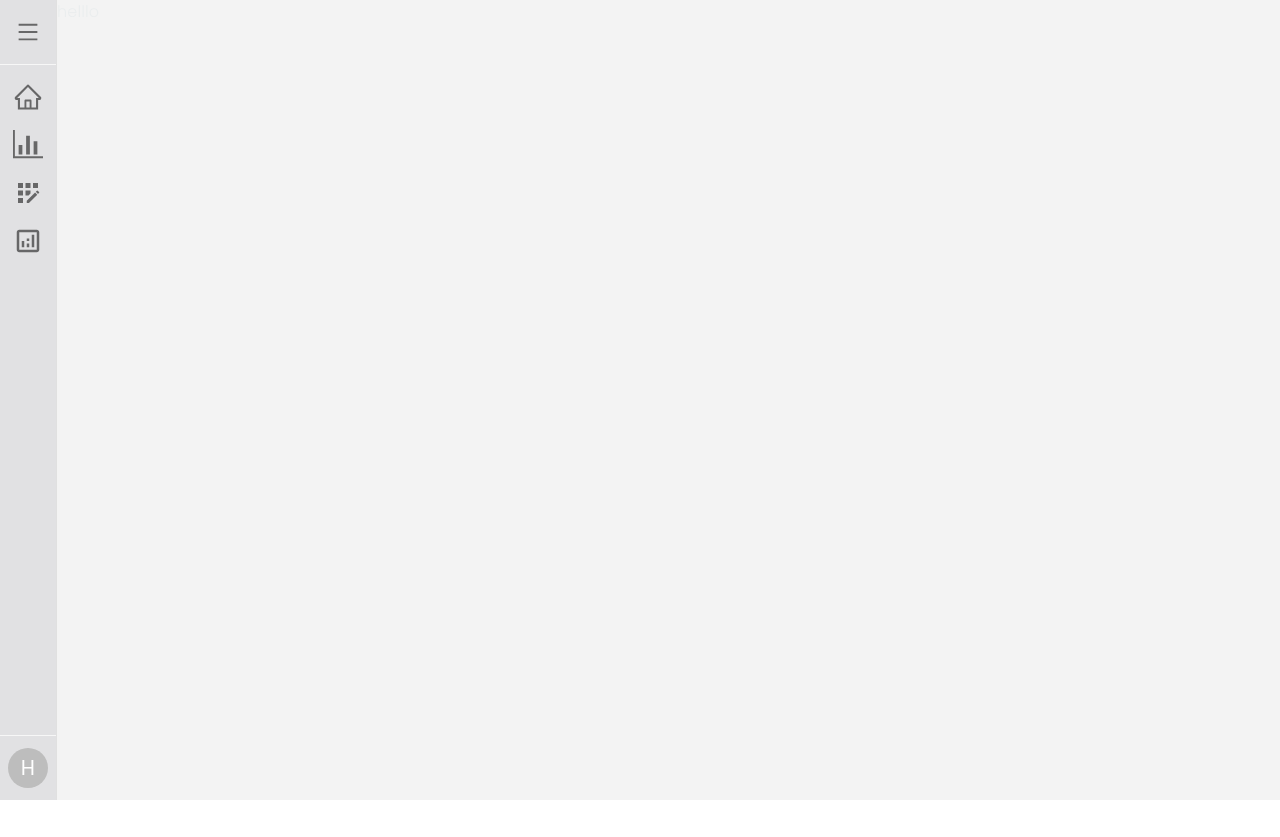
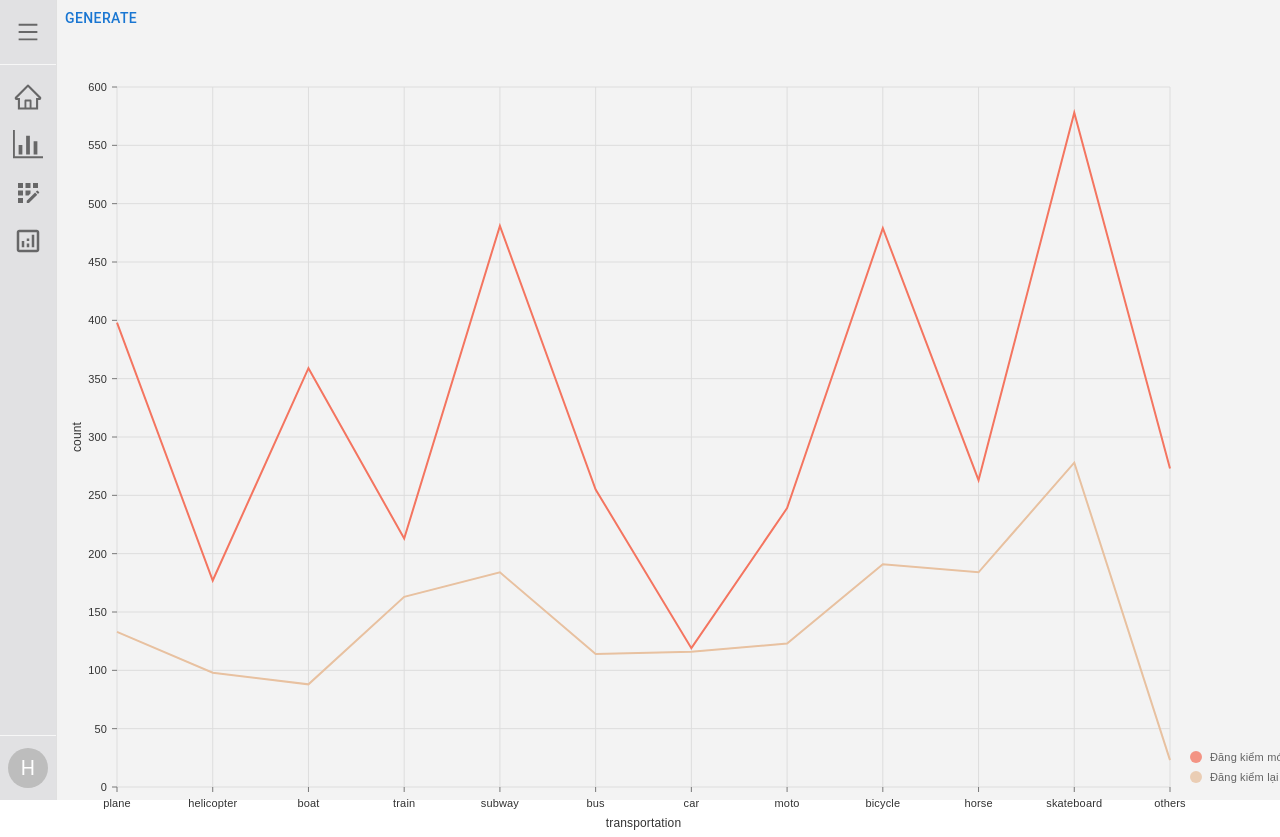
Before and after one commit to nad1011/registry_total, a React (Create React App) app: page /prediction in a window 1280 px wide. Before the commit the page ends 800 px from the top, so only its background shows below. Built offline with nearby package versions, Linux system fonts and the light colour scheme.

Commit message:
prediction ???

```diff
--- /dev/null
+++ b/src/components/PredictChart/PredictChart.jsx
@@ -0,0 +1,76 @@
+// // install (please make sure versions match peerDependencies)
+// yarn add @nivo/core @nivo/line
+import { ResponsiveLine } from "@nivo/line";
+
+// make sure parent container have a defined height when using
+// responsive component, otherwise height will be 0 and
+// no chart will be rendered.
+// website examples showcase many properties,
+// you'll often use just a few of them.
+const PredictChart = ({ data /* see data tab */ }) => (
+  <ResponsiveLine
+    data={data}
+    margin={{ top: 50, right: 110, bottom: 50, left: 60 }}
+    xScale={{ type: "point" }}
+    yScale={{
+      type: "linear",
+      min: "auto",
+      max: "auto",
+      stacked: true,
+      reverse: false,
+    }}
+    yFormat=" >-.2f"
+    axisTop={null}
+    axisRight={null}
+    axisBottom={{
+      tickSize: 5,
+      tickPadding: 5,
+      tickRotation: 0,
+      legend: "transportation",
+      legendOffset: 36,
+      legendPosition: "middle",
+    }}
+    axisLeft={{
+      tickSize: 5,
+      tickPadding: 5,
+      tickRotation: 0,
+      legend: "count",
+      legendOffset: -40,
+      legendPosition: "middle",
+    }}
+    pointSize={10}
+    pointColor={{ theme: "background" }}
+    pointBorderWidth={2}
+    pointBorderColor={{ from: "serieColor" }}
+    pointLabelYOffset={-12}
+    useMesh={true}
+    legends={[
+      {
+        anchor: "bottom-right",
+        direction: "column",
+        justify: false,
+        translateX: 100,
+        translateY: 0,
+        itemsSpacing: 0,
+        itemDirection: "left-to-right",
+        itemWidth: 80,
+        itemHeight: 20,
+        itemOpacity: 0.75,
+        symbolSize: 12,
+        symbolShape: "circle",
+        symbolBorderColor: "rgba(0, 0, 0, .5)",
+        effects: [
+          {
+            on: "hover",
+            style: {
+              itemBackground: "rgba(0, 0, 0, .03)",
+              itemOpacity: 1,
+            },
+          },
+        ],
+      },
+    ]}
+  />
+);
+
+export default PredictChart;
--- a/src/pages/Prediction/Prediction.jsx
+++ b/src/pages/Prediction/Prediction.jsx
@@ -1,9 +1,123 @@
+import { Button } from "@mui/material";
 import Page from "../Page/Page";
+import PredictChart from "../../components/PredictChart/PredictChart";
+
+const data = [
+  {
+    id: "Đăng kiểm lại",
+    color: "hsl(262.7027027027027, 82.22222222222221%, 26.47058823529412%)",
+    data: [
+      {
+        x: "plane",
+        y: 133,
+      },
+      {
+        x: "helicopter",
+        y: 98,
+      },
+      {
+        x: "boat",
+        y: 88,
+      },
+      {
+        x: "train",
+        y: 163,
+      },
+      {
+        x: "subway",
+        y: 184,
+      },
+      {
+        x: "bus",
+        y: 114,
+      },
+      {
+        x: "car",
+        y: 116,
+      },
+      {
+        x: "moto",
+        y: 123,
+      },
+      {
+        x: "bicycle",
+        y: 191,
+      },
+      {
+        x: "horse",
+        y: 184,
+      },
+      {
+        x: "skateboard",
+        y: 278,
+      },
+      {
+        x: "others",
+        y: 23,
+      },
+    ],
+  },
+  {
+    id: "Đăng kiểm mới",
+    color: "hsl(177, 70%, 50%)",
+    data: [
+      {
+        x: "plane",
+        y: 265,
+      },
+      {
+        x: "helicopter",
+        y: 79,
+      },
+      {
+        x: "boat",
+        y: 271,
+      },
+      {
+        x: "train",
+        y: 50,
+      },
+      {
+        x: "subway",
+        y: 297,
+      },
+      {
+        x: "bus",
+        y: 141,
+      },
+      {
+        x: "car",
+        y: 3,
+      },
+      {
+        x: "moto",
+        y: 116,
+      },
+      {
+        x: "bicycle",
+        y: 288,
+      },
+      {
+        x: "horse",
+        y: 79,
+      },
+      {
+        x: "skateboard",
+        y: 300,
+      },
+      {
+        x: "others",
+        y: 250,
+      },
+    ],
+  },
+];
 
 const Prediction = () => {
   return (
     <Page>
-      <div>helllo</div>
+      <Button>Generate</Button>
+      <PredictChart data={data} />
     </Page>
   );
 };
```
